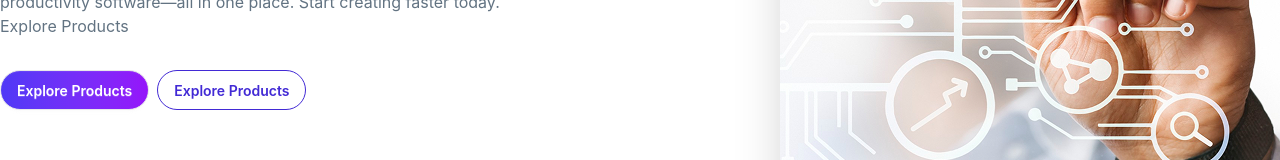
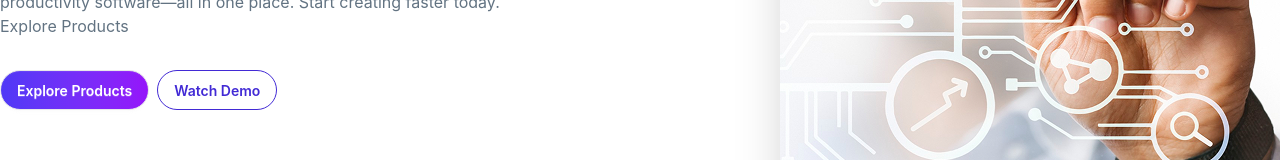
Before and after one commit to Tanvirislam855/assingment-6, a React (Vite) app: page / in a window 1280 px wide. Shown: the part 467-627 px from the top of the page. Built offline with nearby package versions, Linux system fonts and the light colour scheme.

Commit message:
btn text fixed

```diff
--- a/src/components/Banner.jsx
+++ b/src/components/Banner.jsx
@@ -23,7 +23,7 @@ const Banner = () => {
         </p>
         <div className="flex items-center  gap-2 mt-2">
         <button className="btn rounded-full bg-linear-to-r from-[#4F39F6] to-[#9514FA] text-white ">Explore Products</button>
-        <button className="btn btn-primary btn-outline rounded-full hover:bg-linear-to-r from-[#4F39F6] to-[#9514FA] hover:text-white ">Explore Products</button>
+        <button className="btn btn-primary btn-outline rounded-full hover:bg-linear-to-r from-[#4F39F6] to-[#9514FA] hover:text-white ">Watch Demo</button>
         </div>
       </div>
       <div >
```
